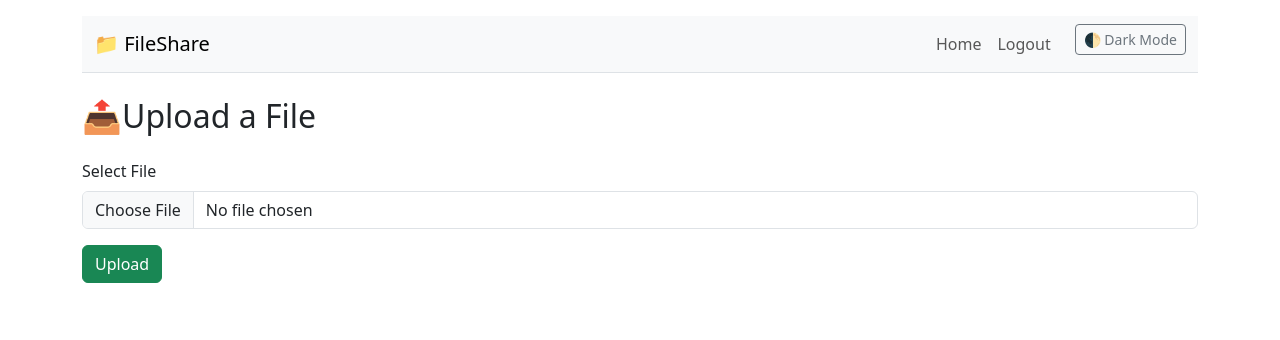
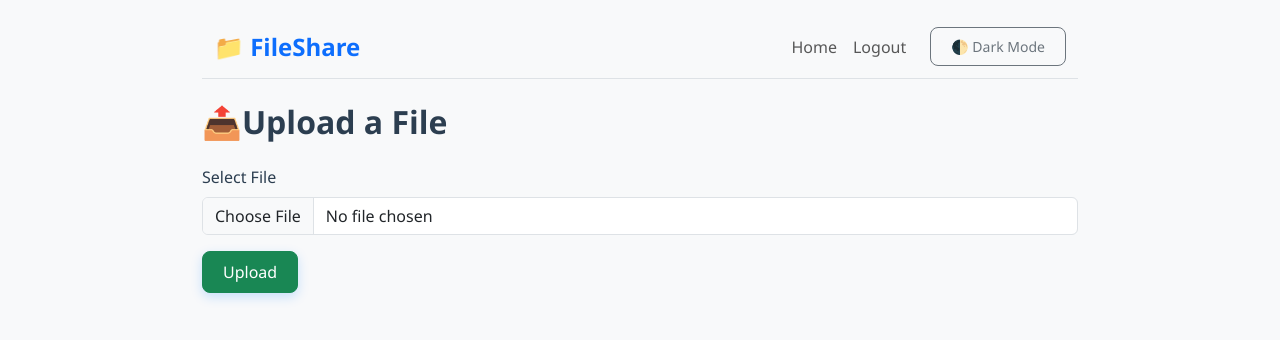
Before and after one commit to pollycarp/flask-file-share, a Flask app: page /dashboard in a window 1280 px wide. Shown: the top 340 px of the page. Run offline with Flask 3, Linux system fonts and the light colour scheme; the visitor is signed in with stand-in values (Sample User, id 1).

Commit message:
modified templates

```diff
--- a/static/style.css
+++ b/static/style.css
@@ -0,0 +1,61 @@
+body {
+  background-color: #f8f9fa;
+  font-family: 'Segoe UI', sans-serif;
+  color: #2c3e50;
+  padding-bottom: 60px;
+}
+
+h1, h2, h3 {
+  font-weight: 600;
+  color: #2c3e50;
+}
+
+.navbar-brand {
+  font-weight: bold;
+  font-size: 1.5rem;
+  color: #0d6efd !important;
+}
+
+.nav-link {
+  font-weight: 500;
+  transition: color 0.2s ease;
+}
+
+.nav-link:hover {
+  color: #0a58ca !important;
+}
+
+.container {
+  max-width: 900px;
+}
+
+.btn {
+  border-radius: 8px;
+  padding: 0.5rem 1.25rem;
+}
+
+.btn-primary, .btn-success {
+  box-shadow: 0 4px 12px rgba(0, 123, 255, 0.2);
+}
+
+.alert {
+  font-weight: 500;
+  border-radius: 0.75rem;
+  margin-top: 20px;
+}
+
+.table th, .table td {
+  vertical-align: middle;
+}
+
+footer {
+  position: fixed;
+  bottom: 0;
+  width: 100%;
+  padding: 10px 0;
+  background-color: #ffffff;
+  border-top: 1px solid #dee2e6;
+  text-align: center;
+  font-size: 0.9rem;
+  color: #6c757d;
+}
--- a/templates/dashboard.html
+++ b/templates/dashboard.html
@@ -4,6 +4,7 @@
   <meta charset="UTF-8">
   <title>Dashboard - FileShare</title>
   <link href="https://cdn.jsdelivr.net/npm/bootstrap@5.3.3/dist/css/bootstrap.min.css" rel="stylesheet">
+  <link rel="stylesheet" href="{{ url_for('static', filename='style.css') }}">
 </head>
 <body class="container py-3" data-bs-theme="light">
 
--- a/templates/index.html
+++ b/templates/index.html
@@ -4,6 +4,7 @@
   <meta charset="UTF-8">
   <title>Welcome to FileShare</title>
   <link href="https://cdn.jsdelivr.net/npm/bootstrap@5.3.3/dist/css/bootstrap.min.css" rel="stylesheet">
+  <link rel="stylesheet" href="{{ url_for('static', filename='style.css') }}">
 </head>
 <body class="container text-center py-5">
   <h1 class="mb-4">📁 Welcome to FileShare</h1>
--- a/templates/login.html
+++ b/templates/login.html
@@ -8,6 +8,7 @@
   <script src="https://www.gstatic.com/firebasejs/10.7.0/firebase-auth-compat.js"></script>
   <script src="https://www.gstatic.com/firebasejs/ui/6.0.2/firebase-ui-auth.js"></script>
   <link type="text/css" rel="stylesheet" href="https://www.gstatic.com/firebasejs/ui/6.0.2/firebase-ui-auth.css" />
+  <link rel="stylesheet" href="{{ url_for('static', filename='style.css') }}">
 </head>
 <body class="container py-5 text-center">
   <h2 class="mb-4">Sign in to FileShare</h2>
```
